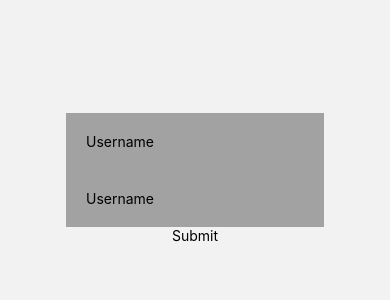
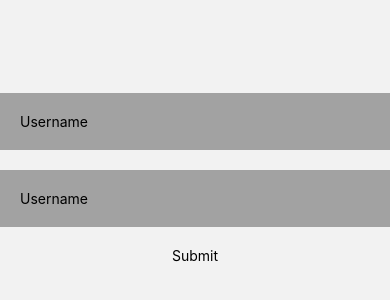
Before and after one commit to jaypoojaradevelopment/per_diem_test_task, a React Native app: screen /Auth in a window 390 px wide. Shown: the part 244-544 px from the top of the page. Built offline with nearby package versions, Linux system fonts and the light colour scheme.

Commit message:
optimizations

```diff
--- a/package.json
+++ b/package.json
@@ -16,7 +16,7 @@
     "moment": "^2.30.1",
     "react": "18.2.0",
     "react-native": "0.74.5",
-    "react-native-date-picker": "^5.0.4",
+    "react-native-date-picker": "^5.0.1",
     "react-native-gesture-handler": "^2.18.1",
     "react-native-safe-area-context": "^4.10.8",
     "react-native-screens": "^3.34.0",
--- a/src/screens/Auth/index.tsx
+++ b/src/screens/Auth/index.tsx
@@ -1,27 +1,19 @@
 import {Text, TextInput, TouchableOpacity, View} from 'react-native';
 import React, {useState} from 'react';
-import {colors} from '../../utils/theme';
 import {useNavigation} from '@react-navigation/native';
 import {AppNavigationProps} from '../../../App';
+import {styles} from './styles';
 
 const AuthScreen = () => {
   const [username, setUsername] = useState<string | undefined>(undefined);
   const [password, setPassword] = useState<string | undefined>(undefined);
   const navigation = useNavigation<AppNavigationProps>();
   return (
-    <View
-      style={{
-        flex: 1,
-        justifyContent: 'center',
-        alignItems: 'center',
-      }}>
+    <View style={styles.container}>
       <TextInput
         value={username}
         placeholder="Username"
-        style={{
-          backgroundColor: colors.gray,
-          padding: 20,
-        }}
+        style={styles.input}
         onChangeText={text => {
           setUsername(text);
         }}
@@ -29,10 +21,7 @@ const AuthScreen = () => {
       <TextInput
         value={password}
         placeholder="Username"
-        style={{
-          backgroundColor: colors.gray,
-          padding: 20,
-        }}
+        style={styles.input}
         onChangeText={text => {
           setPassword(text);
         }}
--- a/src/screens/Auth/styles.tsx
+++ b/src/screens/Auth/styles.tsx
@@ -1,3 +1,16 @@
 import {StyleSheet} from 'react-native';
+import {colors} from '../../utils/theme';
 
-export const styles = StyleSheet.create({});
+export const styles = StyleSheet.create({
+  container: {
+    flex: 1,
+    justifyContent: 'center',
+    alignItems: 'center',
+  },
+  input: {
+    backgroundColor: colors.gray,
+    padding: 20,
+    width: '100%',
+    marginBottom: 20,
+  },
+});
--- a/src/screens/Home/index.tsx
+++ b/src/screens/Home/index.tsx
@@ -1,7 +1,11 @@
-import {View} from 'react-native';
-import React from 'react';
+import {Text, TextInput, TouchableOpacity, View} from 'react-native';
+import React, {useState} from 'react';
 import {ListTile} from '../../components';
 import {userDataType} from '../../components/ListTile';
+import {styles} from './styles';
+import AppIcon, {IconProvider} from '../../helper/appIcon';
+import {colors} from '../../utils/theme';
+import DatePicker from 'react-native-date-picker';
 
 const data: userDataType[] = [
   {
@@ -27,14 +31,44 @@ const data: userDataType[] = [
 ];
 
 const HomeScreen = () => {
+  const [date, setDate] = useState(new Date());
+  const [open, setOpen] = useState<boolean>(false);
+  const [description, setDescription] = useState<string>();
   return (
-    <View
-      style={{
-        flex: 1,
-        justifyContent: 'center',
-        alignItems: 'center',
-        padding: 20,
-      }}>
+    <View style={styles.container}>
+      <View style={styles.row}>
+        <View>
+          <TextInput
+            placeholder="Enter Your Name"
+            value={description}
+            style={styles.textInput}
+            onChangeText={text => setDescription(text)}
+          />
+          <TouchableOpacity onPress={() => setOpen(true)}>
+            <AppIcon
+              icon="calendar"
+              iconProvider={IconProvider.entypo}
+              size={28}
+              color={colors.black}
+            />
+          </TouchableOpacity>
+        </View>
+        <TouchableOpacity style={styles.buttonView} onPress={() => {}}>
+          <Text style={styles.buttonText}>Add</Text>
+        </TouchableOpacity>
+        <DatePicker
+          modal
+          mode="date"
+          open={open}
+          date={date}
+          minimumDate={new Date()}
+          onConfirm={date => {
+            setDate(date);
+            setOpen(false);
+          }}
+          onCancel={() => setOpen(false)}
+        />
+      </View>
       {data.map(item => {
         return <ListTile data={item} />;
       })}
--- a/src/screens/Home/styles.tsx
+++ b/src/screens/Home/styles.tsx
@@ -1,3 +1,48 @@
 import {StyleSheet} from 'react-native';
+import {colors} from '../../utils/theme';
 
-export const styles = StyleSheet.create({});
+export const styles = StyleSheet.create({
+  container: {
+    flex: 1,
+    justifyContent: 'center',
+    alignItems: 'center',
+    padding: 20,
+  },
+  inputView: {
+    flexDirection: 'row',
+    alignItems: 'center',
+    justifyContent: 'space-between',
+    borderWidth: 1,
+    borderColor: colors.black,
+    borderRadius: 10,
+    shadowColor: colors.black,
+    shadowOffset: {width: 1, height: 1},
+    shadowOpacity: 0.3,
+    elevation: 10,
+    shadowRadius: 6,
+    backgroundColor: colors.white,
+    paddingHorizontal: 10,
+    paddingVertical: 5,
+  },
+  textInput: {
+    width: '65%',
+    fontSize: 14,
+    color: colors.black,
+  },
+  buttonView: {
+    backgroundColor: colors.primary,
+    borderRadius: 10,
+    paddingVertical: 10,
+    paddingHorizontal: 10,
+    alignItems: 'center',
+    justifyContent: 'center',
+  },
+  buttonText: {
+    fontSize: 16,
+    color: colors.white,
+    fontWeight: '800',
+  },
+  row: {
+    flexDirection: 'row',
+  },
+});
```
Also changed, not shown: 1 other file (tests, documents, lock files or other folders).
